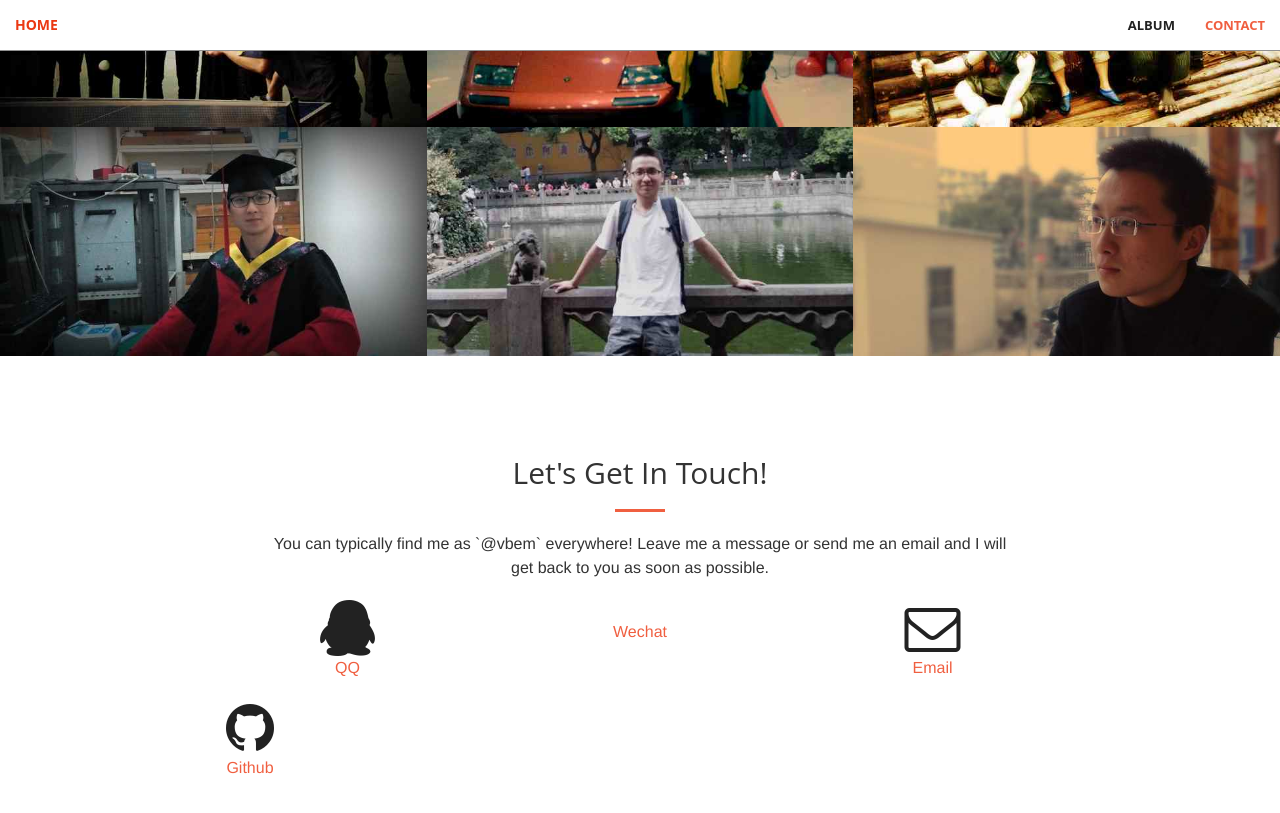
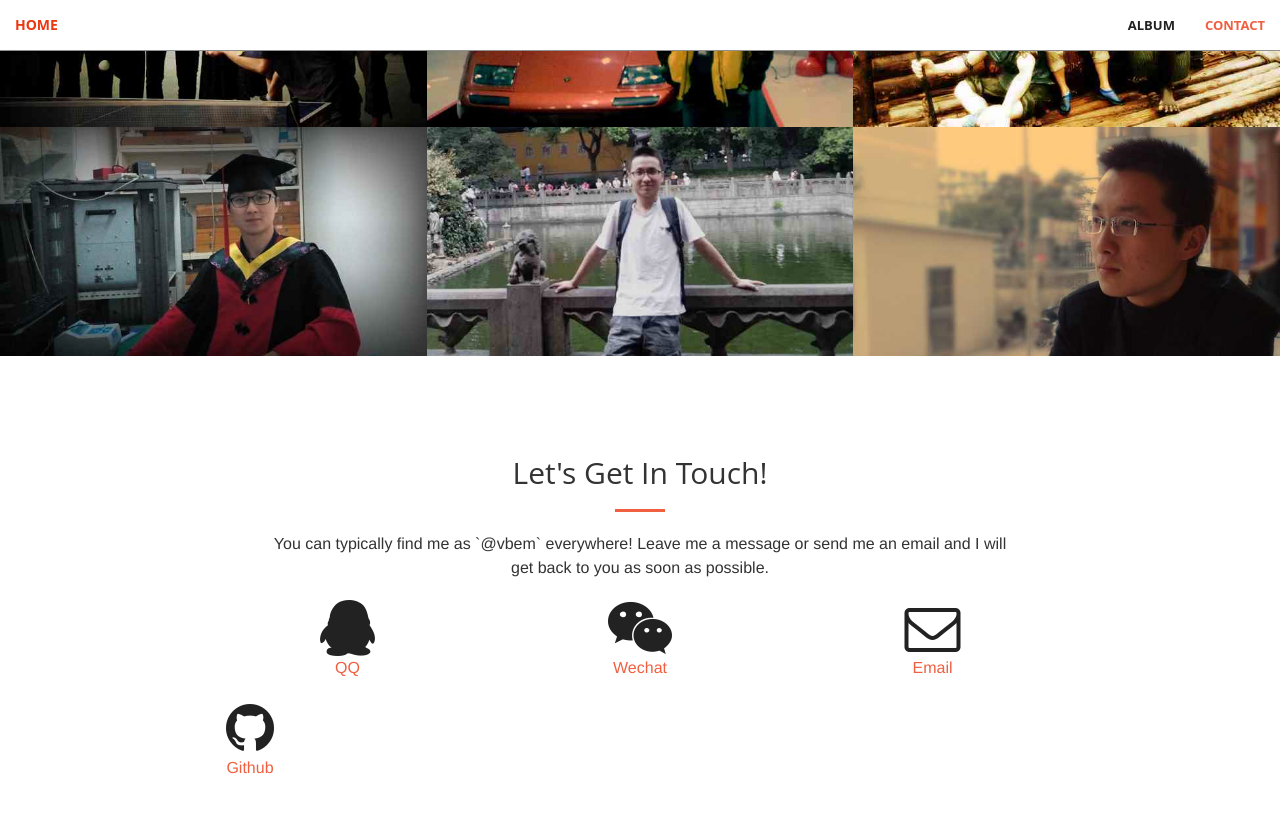
Before and after one commit to vbem/lilei.tech, a Jekyll site: the page built from index.html, in a window 1280 px wide and 900 px high, scrolled down 1003 px. Shown: the top 813 px of the window. Built offline with Jekyll 4.4.1, drawn with Linux system fonts in a browser that asks for light colours; some web fonts are replaced.

Commit message:
update wechat

```diff
--- a/_includes/contact.html
+++ b/_includes/contact.html
@@ -14,7 +14,7 @@
         </div>
         <div class="col-lg-2 col-lg-offset-1 text-center">
             <a href="img/wechat.png" target="_blank">
-            <i class="fa fa-wechat-o fa-3x wow bounceIn" data-wow-delay=".1s"></i>
+            <i class="fa fa-weixin fa-3x wow bounceIn" data-wow-delay=".1s"></i>
                 <p>Wechat</p>
             </a>
         </div>
```
